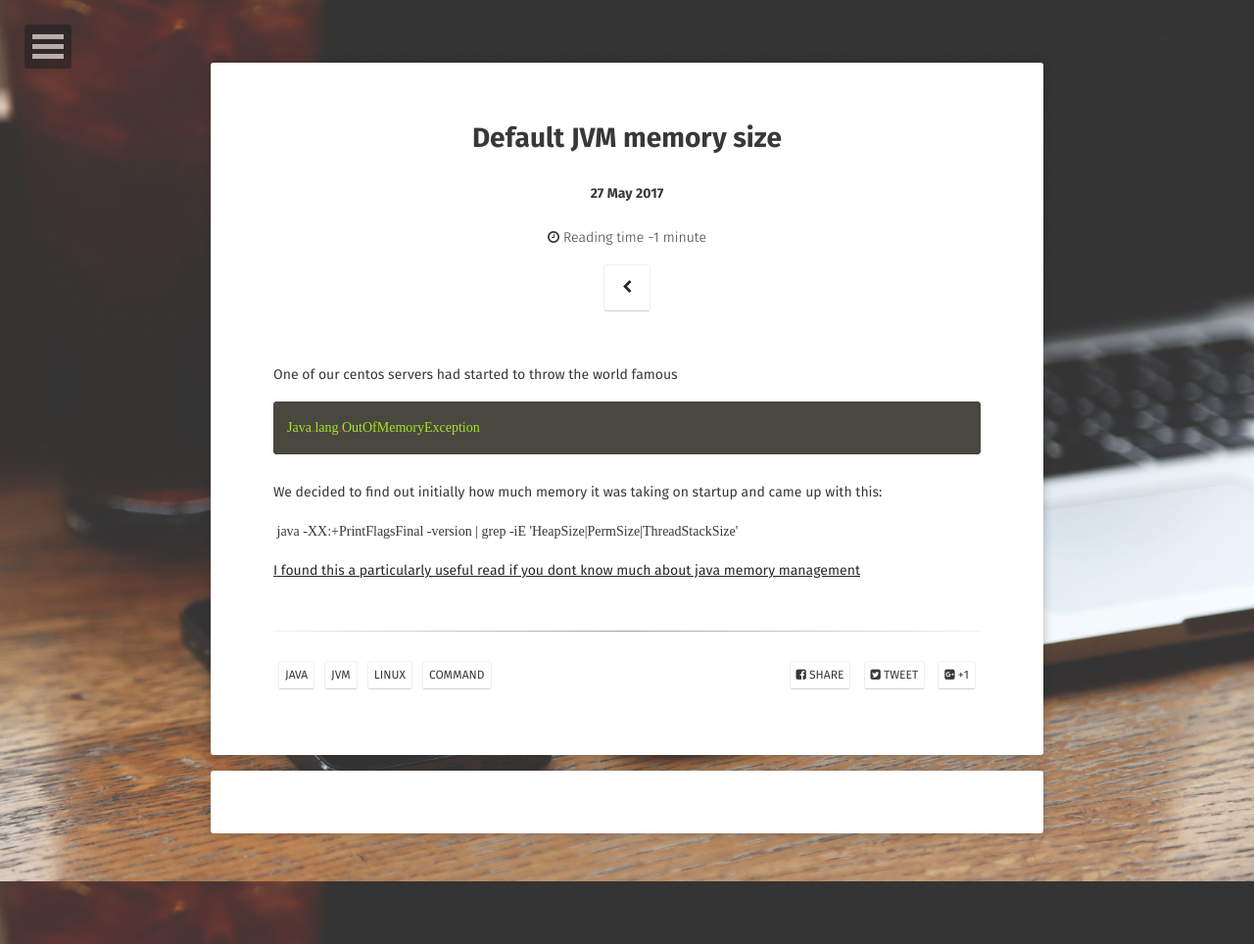
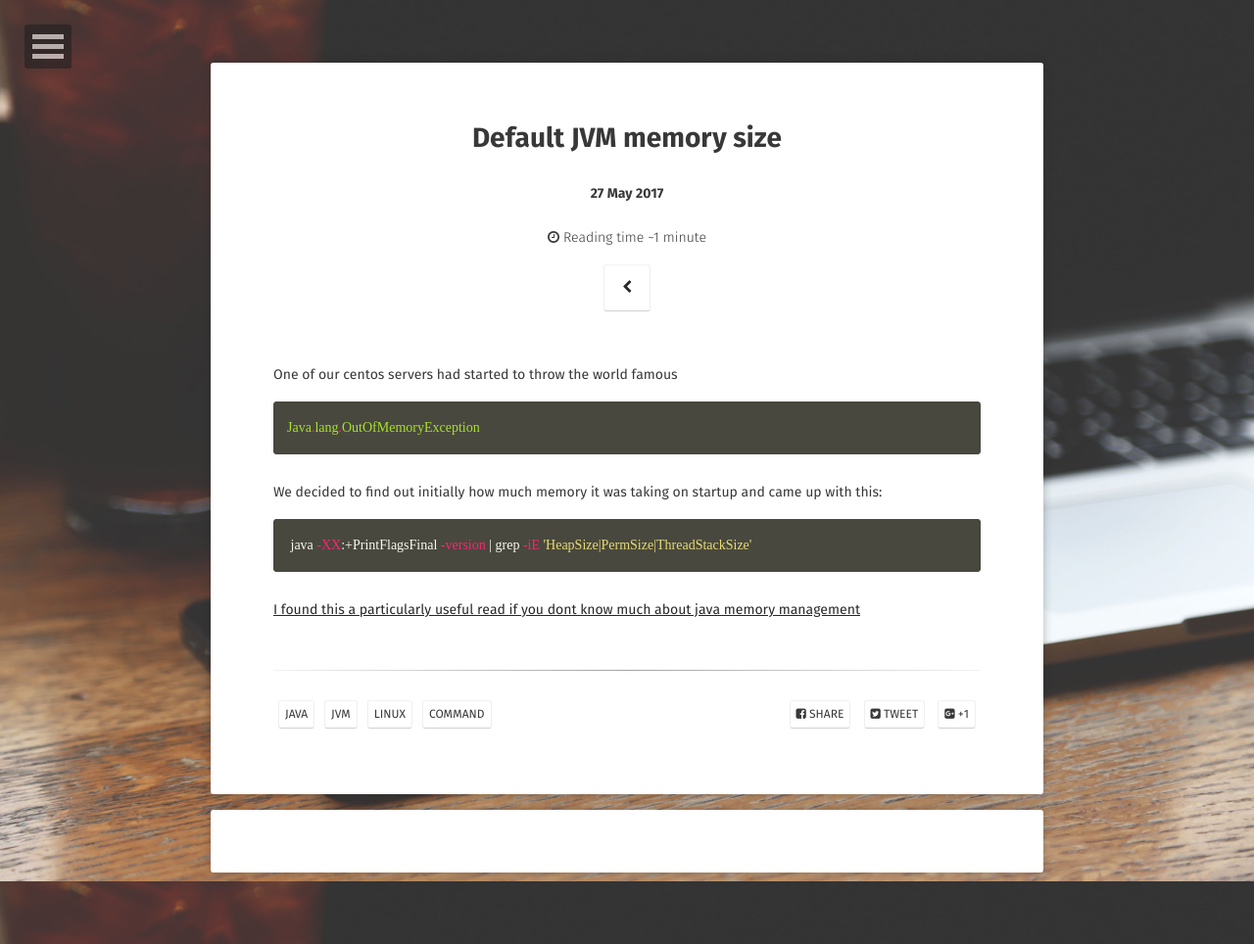
Before and after one commit to chris-forbes-1/chris-forbes-1.github.io, a Jekyll site: the page built from _posts/2017-05-27-default-jvm-size.md, in a window 1280 px wide. Shown: the whole page at 98% size. Built offline with Jekyll 4.4.1, drawn with Linux system fonts in a browser that asks for light colours; some web fonts are replaced; comment, search, counter and statistics services are not loaded.

Commit message:
Update 2017-05-27-default-jvm-size.md

````diff
--- a/_posts/2017-05-27-default-jvm-size.md
+++ b/_posts/2017-05-27-default-jvm-size.md
@@ -15,7 +15,7 @@ One of our centos servers had started to throw the world famous
 Java.lang.OutOfMemoryException
 ```
 We decided to find out initially how much memory it was taking on startup and came up with this:
-```Shell
+``` bash
  java -XX:+PrintFlagsFinal -version | grep -iE 'HeapSize|PermSize|ThreadStackSize'
 ```
 [I found this a particularly useful read if you dont know much about java memory management](https://www.dynatrace.com/resources/ebooks/javabook/how-garbage-collection-works/)
````
